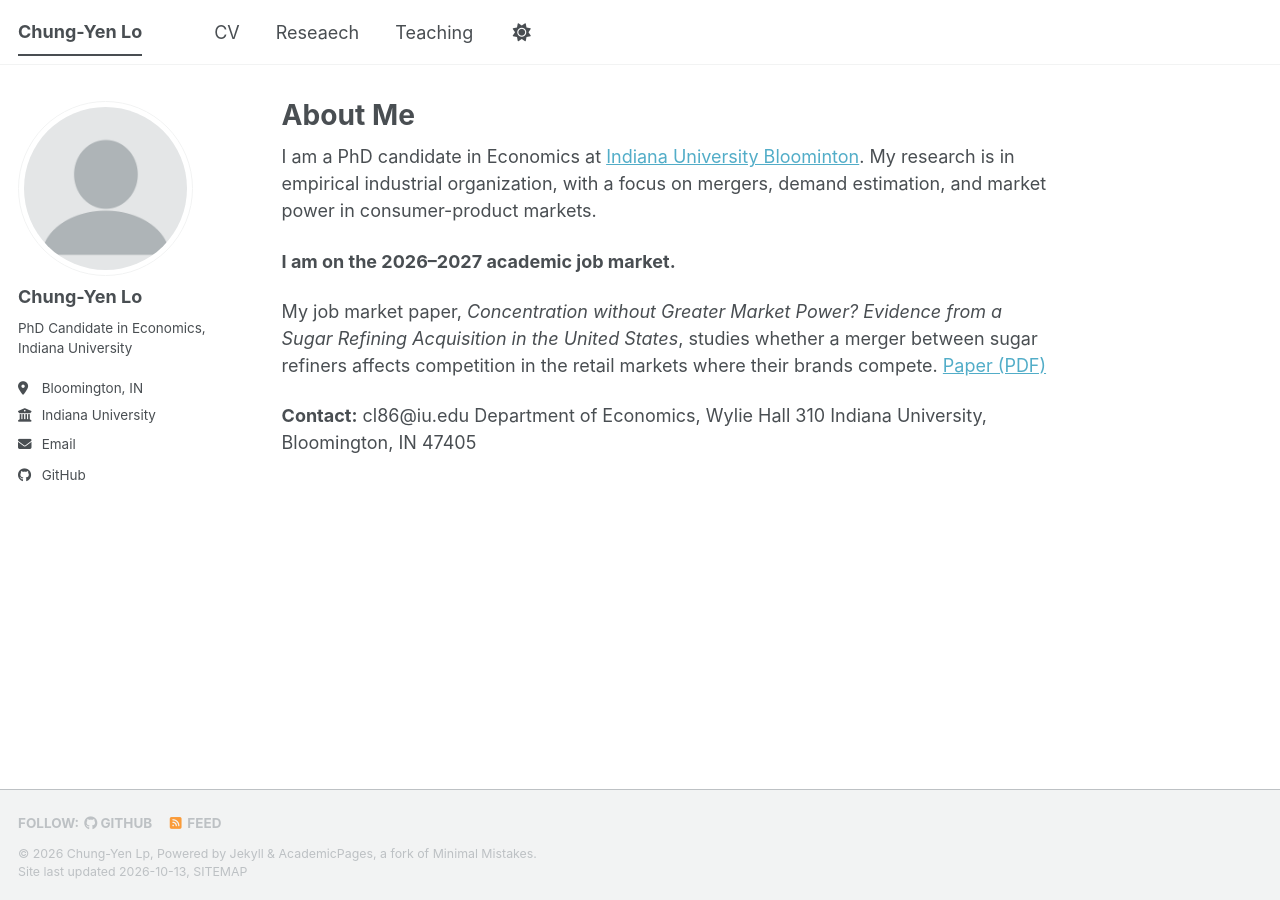
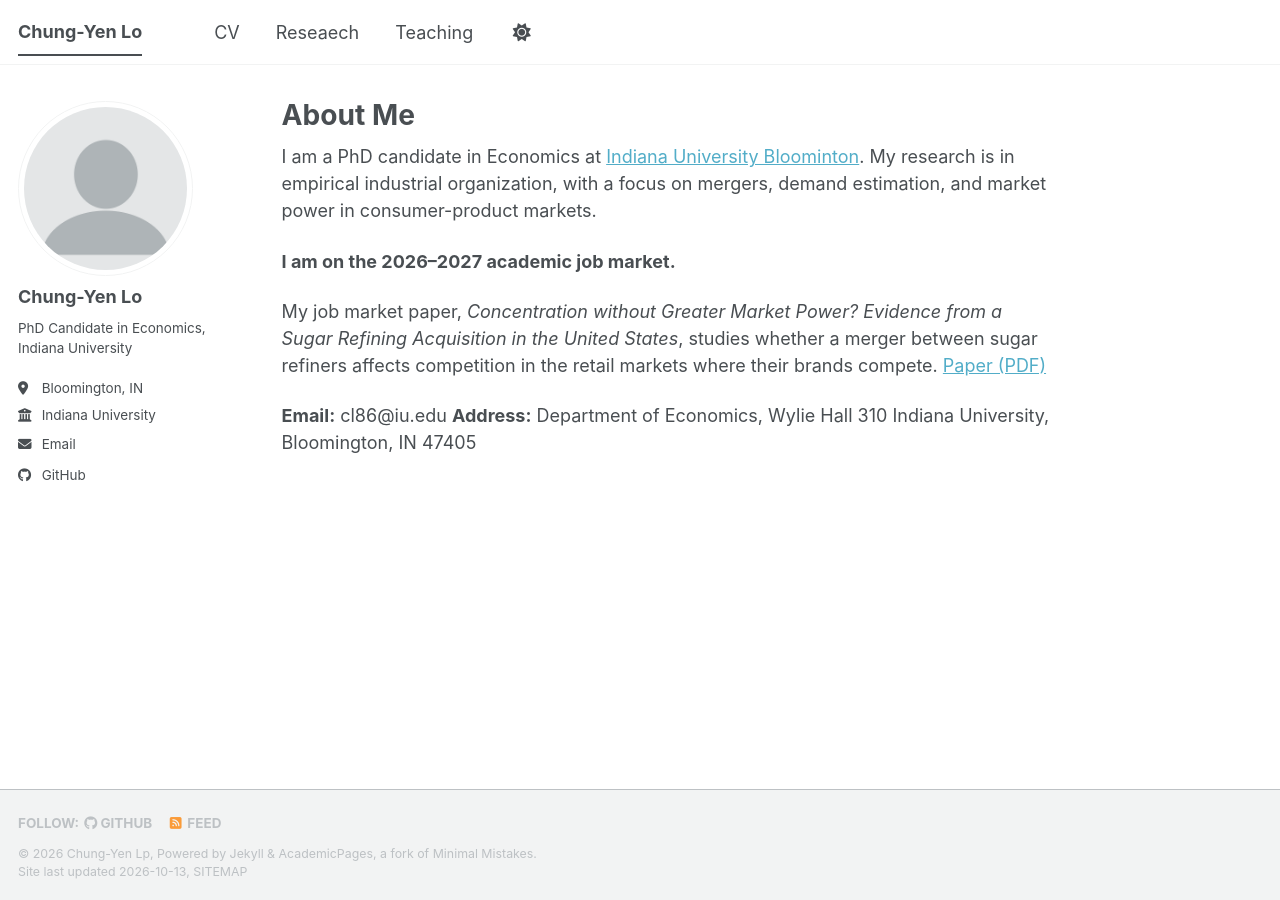
Before and after one commit to chungyenlo/chungyenlo.github.io, a Jekyll site: the page built from _pages/about.md, in a window 1280 px wide. Built offline with Jekyll 4.4.1, drawn with Linux system fonts in a browser that asks for light colours; a style sheet for code colours, icons or effects is not loaded.

Commit message:
Update contact information format in about.md

```diff
--- a/_pages/about.md
+++ b/_pages/about.md
@@ -13,5 +13,7 @@ I am a PhD candidate in Economics at [Indiana University Bloominton](https://blo
 
 My job market paper, *Concentration without Greater Market Power? Evidence from a Sugar Refining Acquisition in the United States*, studies whether a merger between sugar refiners affects competition in the retail markets where their brands compete. [Paper (PDF)](/files/Lo_JMP.pdf)
 
-**Contact:** cl86@iu.edu
-Department of Economics, Wylie Hall 310 Indiana University, Bloomington, IN 47405
+
+
+**Email:** cl86@iu.edu
+**Address:** Department of Economics, Wylie Hall 310 Indiana University, Bloomington, IN 47405
```
